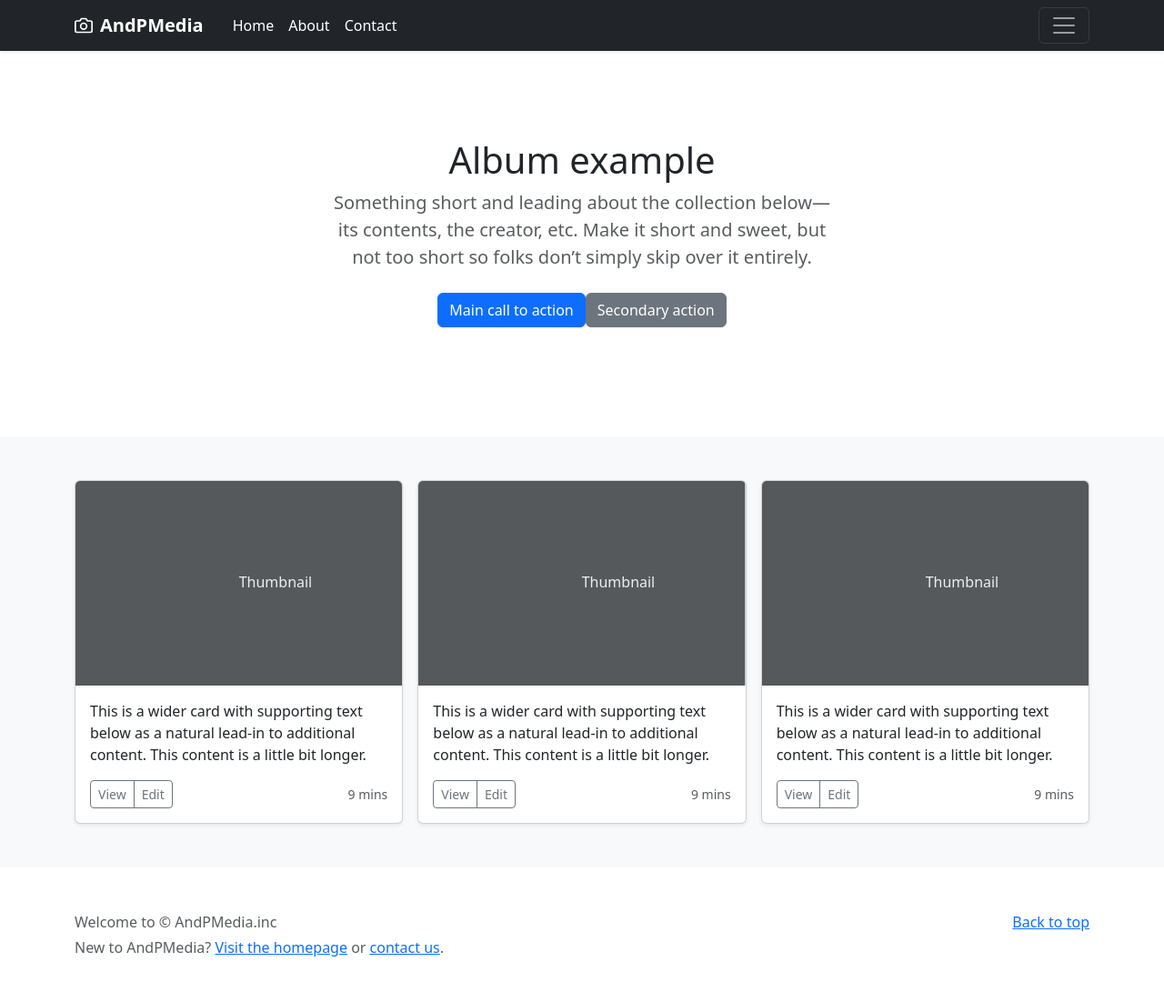
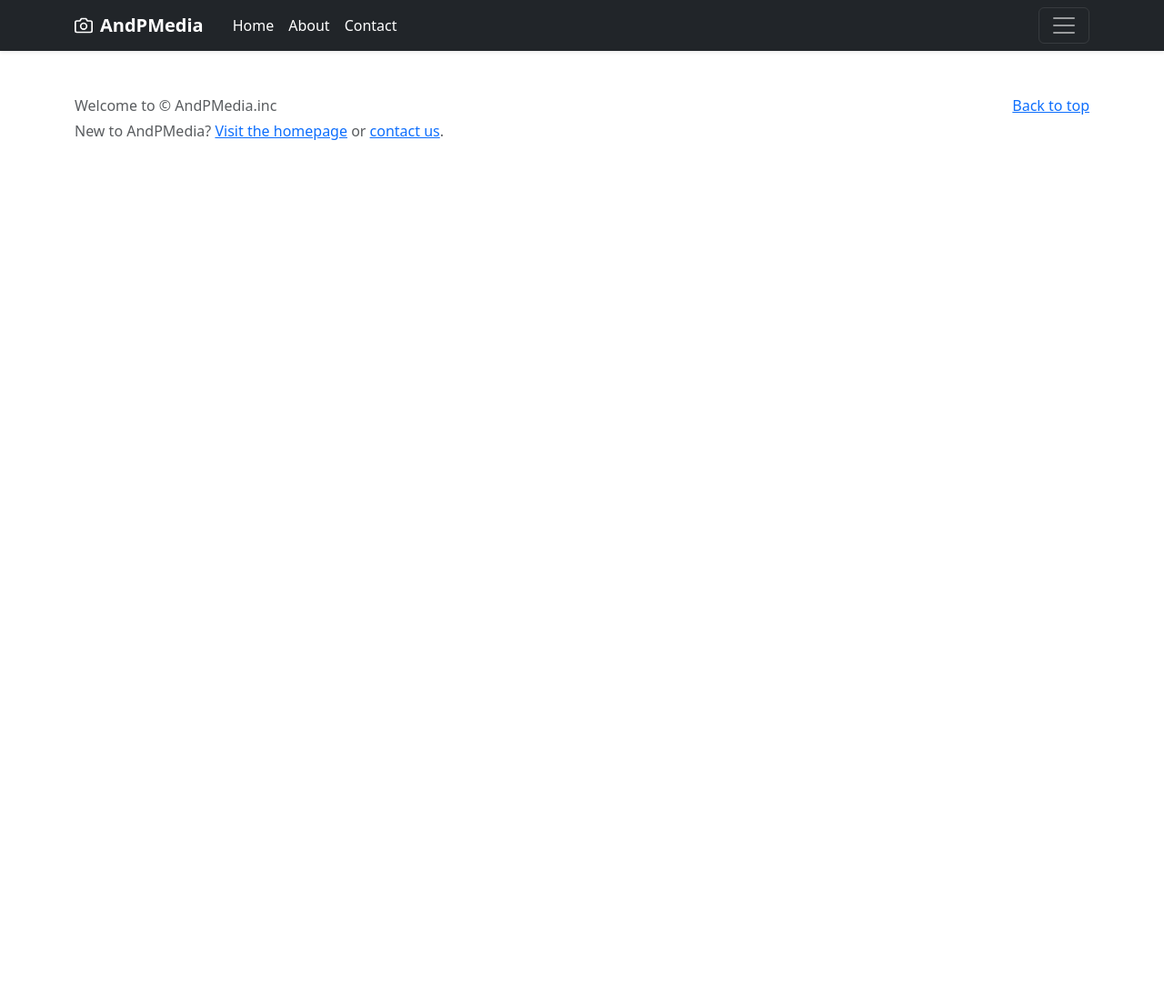
Before and after one commit to And4Web/node.js_12_projects, a Node server app: template project3_authentication/views/index.pug in a window 1280 px wide. Shown: the whole page at 91% size. After the commit the page ends 154 px from the top, so only its background shows below. Run offline with Node 20, Linux system fonts and the light colour scheme; the template is opened without the code that fills it, so the values that code supplies are empty; some libraries are stand-ins or nearby versions.

Commit message:
yesterdays changes

```diff
--- /dev/null
+++ b/project3_authentication/info.txt
@@ -0,0 +1 @@
+"express-generator" to have a node.js express broilerplate for beginning the project.
--- a/project3_authentication/views/index.pug
+++ b/project3_authentication/views/index.pug
@@ -1,57 +1,2 @@
 extends layout.pug
 block content
-  main
-      section.py-5.text-center.container
-        .row.py-lg-5
-          .col-lg-6.col-md-8.mx-auto
-            h1.fw-light Album example
-            p.lead.text-muted
-              | Something short and leading about the collection below&mdash;its contents, the creator, etc. Make it short and sweet, but not too short so folks don&rsquo;t simply skip over it entirely.
-            p
-              a.btn.btn-primary.my-2(href='#') Main call to action
-              a.btn.btn-secondary.my-2(href='#') Secondary action
-  .album.py-5.bg-light
-        .container
-          .row.row-cols-1.row-cols-sm-2.row-cols-md-3.g-3
-            .col
-              .card.shadow-sm
-                svg.bd-placeholder-img.card-img-top(width='100%', height='225', xmlns='http://www.w3.org/2000/svg', role='img', aria-label='Placeholder: Thumbnail', preserveAspectRatio='xMidYMid slice', focusable='false')
-                  title Placeholder
-                  rect(width='100%', height='100%', fill='#55595c')
-                  text(x='50%', y='50%', fill='#eceeef', dy='.3em') Thumbnail
-                .card-body
-                  p.card-text
-                    | This is a wider card with supporting text below as a natural lead-in to additional content. This content is a little bit longer.
-                  .d-flex.justify-content-between.align-items-center
-                    .btn-group
-                      button.btn.btn-sm.btn-outline-secondary(type='button') View
-                      button.btn.btn-sm.btn-outline-secondary(type='button') Edit
-                    small.text-muted 9 mins
-            .col
-              .card.shadow-sm
-                svg.bd-placeholder-img.card-img-top(width='100%', height='225', xmlns='http://www.w3.org/2000/svg', role='img', aria-label='Placeholder: Thumbnail', preserveAspectRatio='xMidYMid slice', focusable='false')
-                  title Placeholder
-                  rect(width='100%', height='100%', fill='#55595c')
-                  text(x='50%', y='50%', fill='#eceeef', dy='.3em') Thumbnail
-                .card-body
-                  p.card-text
-                    | This is a wider card with supporting text below as a natural lead-in to additional content. This content is a little bit longer.
-                  .d-flex.justify-content-between.align-items-center
-                    .btn-group
-                      button.btn.btn-sm.btn-outline-secondary(type='button') View
-                      button.btn.btn-sm.btn-outline-secondary(type='button') Edit
-                    small.text-muted 9 mins
-            .col
-              .card.shadow-sm
-                svg.bd-placeholder-img.card-img-top(width='100%', height='225', xmlns='http://www.w3.org/2000/svg', role='img', aria-label='Placeholder: Thumbnail', preserveAspectRatio='xMidYMid slice', focusable='false')
-                  title Placeholder
-                  rect(width='100%', height='100%', fill='#55595c')
-                  text(x='50%', y='50%', fill='#eceeef', dy='.3em') Thumbnail
-                .card-body
-                  p.card-text
-                    | This is a wider card with supporting text below as a natural lead-in to additional content. This content is a little bit longer.
-                  .d-flex.justify-content-between.align-items-center
-                    .btn-group
-                      button.btn.btn-sm.btn-outline-secondary(type='button') View
-                      button.btn.btn-sm.btn-outline-secondary(type='button') Edit
-                    small.text-muted 9 mins
```
Also changed, not shown: package.json (+15 -1 lines), project3_authentication/routes/index.js (added, +8 -0 lines), project3_authentication/routes/users.js (added, +8 -0 lines), project3_authentication/server.js (+62 -2 lines), 1 other file.
